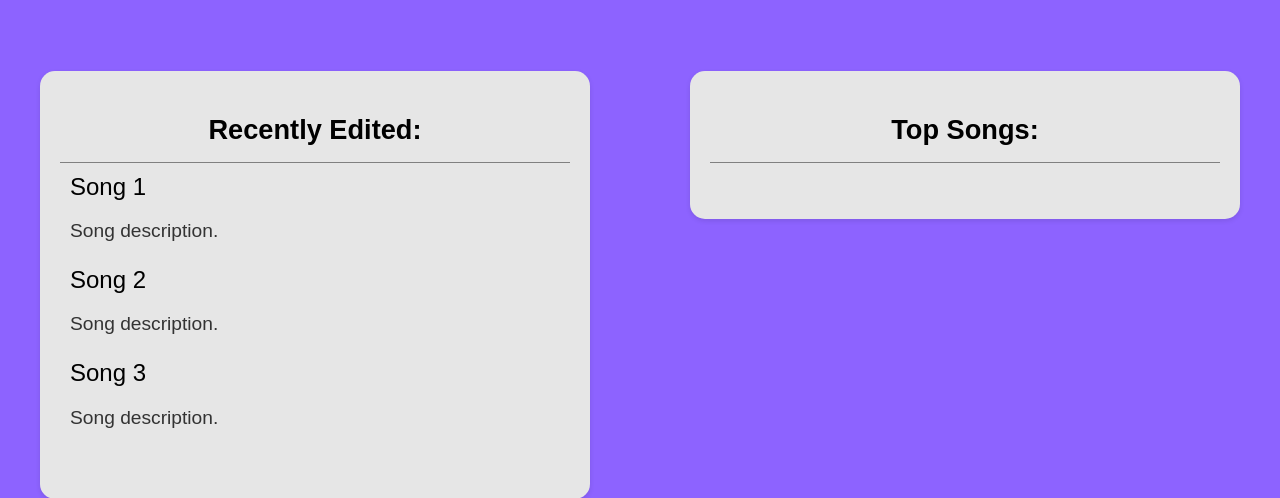
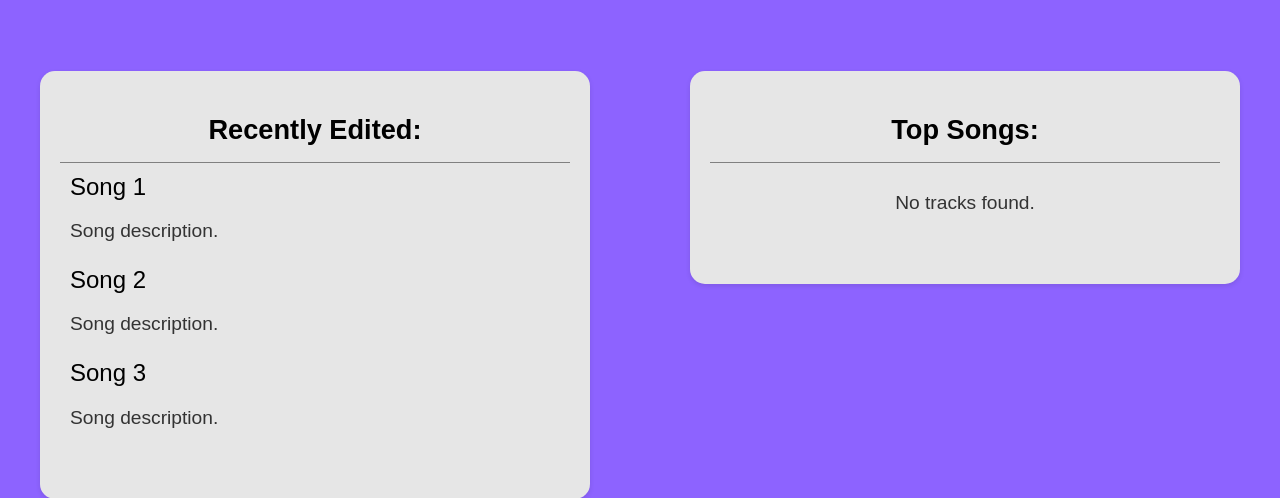
Before and after one commit to ManuXavier43/SongSlicer, a Flask app: template src/templates/home.html in a window 1280 px wide. Shown: the part 206-704 px from the top of the page. Run offline with Flask 2, Linux system fonts and the light colour scheme; the template is opened without the code that fills it, so the values that code supplies are empty; some libraries are stand-ins or nearby versions.

Commit message:
bug fix when tracks doesnt exist

```diff
--- a/src/main.py
+++ b/src/main.py
@@ -13,6 +13,7 @@ def home():
     result = None
     audio_url = None
     song_name = None
+    tracks = None
     if request.method == "POST":
         #Retrieve song search
         user_input = request.form.get("user_input")
@@ -23,7 +24,7 @@ def home():
         logging.info("Writing song...")
         saved_file,tracks = sp.loadSampleSong(user_input)  # Returns the unique filename
         file_path = os.path.join(app.static_folder, saved_file)
-        if os.path.exists(file_path): #try serve mp3 preview
+        if os.path.exists(file_path) and tracks: #try serve mp3 preview
         # Generate a URL to serve the file
             audio_url = url_for("static", filename=saved_file)
             logging.info(f"Audio file URL: {audio_url}")
@@ -31,7 +32,6 @@ def home():
             audio_url = None
             logging.warning(file_path)
             logging.warning("Audio file not found.")
-
     return render_template("home.html",audio_url=audio_url,tracks=tracks)
 
 @app.route("/edit")
--- a/src/templates/home.html
+++ b/src/templates/home.html
@@ -177,6 +177,7 @@
         <div class="top-songs">
             <h2>Top Songs:</h2>
             <ul>
+                {% if tracks %}
                     {% for track in tracks %}
                     <li>
                         {% if track.name %}
@@ -202,6 +203,9 @@
                         {% endif %}
                     </li>
                     {% endfor %}
+                {% else %}
+                    <p>No tracks found.</p>
+                {% endif %}
                 <!-- <li>
                     <div>Song 4</div>
                     <p>Song description.</p>
```
Lines whose indentation alone changed are shown as unchanged.
